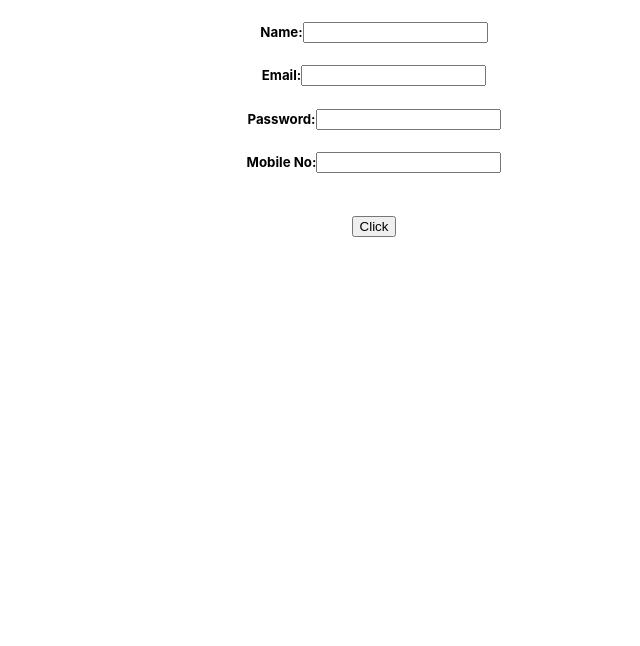
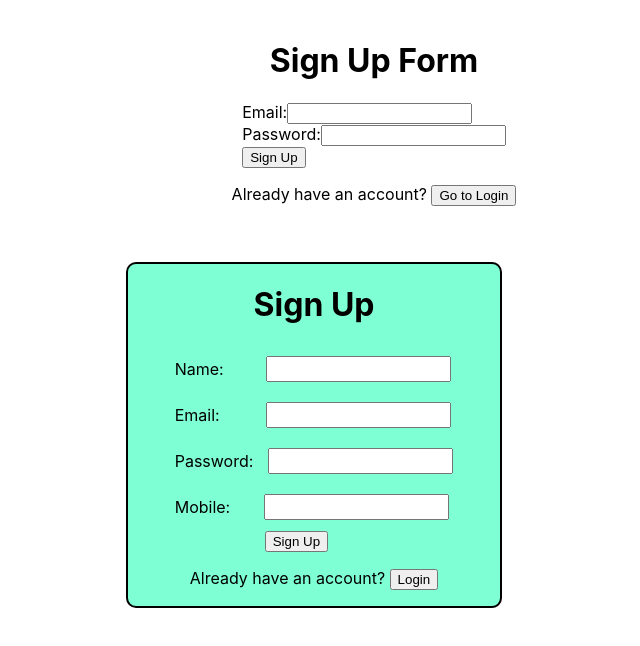
Before and after one commit to dinakaranak/React, a React (Create React App) app: page /FormCredentials in a window 1280 px wide. Shown: the top 646 px of the page, without its empty margins (266-906 px from the left). Built offline with nearby package versions, Linux system fonts and the light colour scheme.

Commit message:
validate form

```diff
--- a/package.json
+++ b/package.json
@@ -4,12 +4,14 @@
   "private": true,
   "dependencies": {
     "cra-template": "1.2.0",
+    "formik": "^2.4.6",
     "react": "^19.0.0",
     "react-dom": "^19.0.0",
     "react-router-dom": "^7.1.5",
     "react-scripts": "5.0.1",
     "sweetalert2": "^11.17.2",
-    "web-vitals": "^4.2.4"
+    "web-vitals": "^4.2.4",
+    "yup": "^1.6.1"
   },
   "scripts": {
     "start": "react-scripts start",
--- a/src/App.js
+++ b/src/App.js
@@ -20,8 +20,7 @@ import UseLocationHook from './Training/UseLocationHook';
 import UseParamsHook from './Training/UseParamsHook';
 import FormModel from './Task1/FormModel';
 import Out from './Task1/Out';
-import Login from './Task1/Login';
-import LoginOut from './Task1/LoginOut';
+
 import FormEvents from './Training/FormEvents';
 import SignIn from './Task1/SignIn';
 import MouseEvents from './Training/MouseEvents';
@@ -32,12 +31,18 @@ import RandomChange from './Task1/RandomChange';
 import DialogueBoxes from './Training/DialogueBoxes';
 import Storages from './Training/Storages';
 import FormCredentials from './Task1/FormCredentials';
-import FormCred from './Task1/FormCred';
+
+import { useState } from 'react';
+import Signup from './Task1/Signup';
+import Login from './Task1/Login';
+import ValidationUsingYup from './Training/ValidationUsingYup';
+
+
 
 
 function App() {
   //features in react js; virtual dom, component based library, babel(transpiler), one way data flow, JSX(javascript embedded with html)
-
+  const [page, setPage] = useState("signup");
 
   return (
     <div className="App">
@@ -59,7 +64,7 @@ function App() {
     {/* <FormModel /> */}
     <BrowserRouter>
         <Routes>
-         <Route  path='/'  element={<Routing />}></Route>
+         <Route  path='/t'  element={<Routing />}></Route>
           <Route  path='/task1'  element={<Task01 />}></Route>
           <Route  path='/task3'  element={<Task03 />}></Route>
           <Route  path='/task4'  element={<Task04 />}></Route>
@@ -72,10 +77,8 @@ function App() {
           <Route  path='/task12'  element={<Task12 />}></Route>
           <Route path='/useLocationHook' element={<UseLocationHook />}></Route>
           <Route path='/UseParamsHook/:id' element={<UseParamsHook />}></Route>
-          <Route path='/' element={<FormModel />}></Route>
+          <Route path='/f' element={<FormModel />}></Route>
           <Route path='/Out' element={<Out />}></Route>
-          <Route path='/' element={<Login />}></Route>
-          <Route path='/LoginOut/:id' element={<LoginOut />}></Route>
           <Route path='/formevents' element={<FormEvents />}></Route>
           <Route path='/sigin' element={<SignIn />}></Route>
           <Route path='/MouseEvents' element={<MouseEvents />}></Route>
@@ -86,9 +89,15 @@ function App() {
           <Route path='/DialogueBoxes' element={<DialogueBoxes />}></Route>
           <Route path='/Storages' element={<Storages />}></Route>
           <Route path='/FormCredentials' element={<FormCredentials />}></Route>
-          <Route path='/FormCred' element={<FormCred />}></Route>
+          <Route path='/ValidationUsingYup' element={<ValidationUsingYup />}></Route>
+
+
+
         </Routes>
     </BrowserRouter>
+    <div style={{ textAlign: "center", padding: "20px" }}>
+      {page === "signup" ? <Signup switchToLogin={() => setPage("login")} /> : <Login switchToSignup={() => setPage("signup")} />}
+    </div>
     </div>
 
   );
--- a/src/Task1/Common.css
+++ b/src/Task1/Common.css
@@ -0,0 +1,59 @@
+.form{
+    margin-left: 30%;
+    text-align: center;
+    width: 30%;
+    border: 2px solid;
+    background-color: aquamarine;
+    border-radius: 10px;
+}
+.name{
+    display: flex;
+    align-items: center;
+    justify-content: space-between;
+    padding: 10px;
+}
+.box-1{
+    margin-left: 40px;
+    height: 20px;
+}
+.box-2{
+    margin-left: 44px;
+    height: 20px;
+
+}
+.box-3{
+    margin-left: 15px;
+    height: 20px;
+}
+.box-4{
+    margin-left: 30px;
+    height: 20px;
+}
+.btn-1{
+    margin-left: 100px;
+}
+
+/* login form */
+.log{
+    margin-left: 30%;
+    text-align: center;
+    width: 30%;
+    border: 2px solid;
+    background-color: aquamarine;
+    border-radius: 10px;
+}
+.iv-1{
+    display: flex;
+    align-items: center;
+    justify-content: space-between;
+    padding: 10px;
+}
+.inp-1{
+   height: 20px;
+}
+.inp-2{
+    height: 20px;
+ }
+ .btn-2{
+    margin-left: 100px;
+ }
--- a/src/Task1/FormCred.js
+++ /dev/null
@@ -1,19 +0,0 @@
-import React from 'react'
-import { useLocation } from 'react-router-dom';
-
-function FormCred() {
-    const location = useLocation();
-    const {  email, password } = location.state || {};
-
-  return (
-    <div>FormCred
-         <h5>Email:
-            <input type='email' name='email'></input></h5>
-            <h5>Password:
-            <input type='password' name='pwd'></input></h5>
-            <button>Click</button>
-    </div>
-  )
-}
-
-export default FormCred
--- a/src/Task1/FormCredentials.js
+++ b/src/Task1/FormCredentials.js
@@ -1,38 +1,75 @@
-import React, { useState } from 'react'
-import { useNavigate } from 'react-router-dom'
+import React, { useState } from "react";
+import Swal from "sweetalert2";
+const FormCredentials = () => {
+  const [page, setPage] = useState("signup"); // "signup" or "login"
+  const [form, setForm] = useState({ email: "", password: "" });
 
-function FormCredentials() {
-    const [details, setDetails]=useState({
-        userName:"",
-        email:"",
-        password:"",
-        mobileNo:"",
-    })
-    function handleChange(e){
-        setDetails({...details,[e.target.name]:e.target.value})
+  const handleChange = (e) => {
+    setForm({ ...form, [e.target.name]: e.target.value });
+  };
+
+  const handleSignup = (e) => {
+    e.preventDefault();
+    localStorage.setItem("userEmail", form.email);
+    localStorage.setItem("userPassword", form.password);
+    Swal.fire({
+        position: "top-end",
+        icon: "success",
+        title: "SignUp Successfully",
+        showConfirmButton: false,
+        timer: 1500
+      });
+    // alert("Signup Successful! Now go to Login.");
+    // setPage("login");
+  };
+
+  const handleLogin = (e) => {
+    e.preventDefault();
+    const storedEmail = localStorage.getItem("userEmail");
+    const storedPassword = localStorage.getItem("userPassword");
+
+    if (form.email === storedEmail && form.password === storedPassword) {
+        Swal.fire({
+            title: "Login Successfully!",
+            icon: "success",
+            draggable: true
+          });
+    } else {
+        Swal.fire({
+            title: "incorrect email or password",
+            icon: "error",
+            draggable: true
+          });
     }
-    const navigate = useNavigate()
-    function handleSubmit(e){
-        e.preventDefault()
-        navigate("/FormCred", { state: details })
-    }
+  };
+
   return (
-    <div>
-        <form onSubmit={handleSubmit}>
-            <h5>Name:
-            <input type='text' name='userName' onChange={handleChange}></input></h5>
-            <h5>Email:
-            <input type='email' name='email' onChange={handleChange}></input></h5>
-            <h5>Password:
-            <input type='password' name='pwd' onChange={handleChange}></input></h5>
-        <h5>Mobile No:
-        <input type='number' name='mobileNo' onChange={handleChange}></input></h5>
-            <br></br><button>Click</button>
-        </form>
+    <div style={{ textAlign: "center", padding: "20px" }}>
+      <h1>{page === "signup" ? "Sign Up" : "Login"} Form</h1>
+      <form onSubmit={page === "signup" ? handleSignup : handleLogin} style={{ display: "inline-block", textAlign: "left" }}>
+        <div>
+          <label>Email:</label>
+          <input type="email" name="email" value={form.email} onChange={handleChange} required />
+        </div>
+        <div>
+          <label>Password:</label>
+          <input type="password" name="password" value={form.password} onChange={handleChange} required />
+        </div>
+        <button type="submit">{page === "signup" ? "Sign Up" : "Login"}</button>
+      </form>
+      {page === "signup" ? (
+        <p>
+          Already have an account?{" "}
+          <button onClick={() => setPage("login")}>Go to Login</button>
+        </p>
+      ) : (
+        <p>
+          Don't have an account?{" "}
+          <button onClick={() => setPage("signup")}>Go to Signup</button>
+        </p>
+      )}
+    </div>
+  );
+};
 
-
-    </div>
-  )
-}
-
-export default FormCredentials
+export default FormCredentials;
--- a/src/Task1/Login.js
+++ b/src/Task1/Login.js
@@ -1,46 +1,58 @@
 import React, { useState } from "react";
-import { useNavigate, useParams } from "react-router-dom";
-
-const Login = () => {
-  const { id } = useParams();
-  const [formData, setFormData] = useState({
-    name: "",
-    email: "",
-  });
-  const navigate = useNavigate();
+import Swal from "sweetalert2";
+import './Common.css'
+const Login = ({ switchToSignup }) => {
+  const [form, setForm] = useState({ email: "", password: "" });
+  const [error, setError] = useState("");
 
   const handleChange = (e) => {
-    setFormData({ ...formData, [e.target.name]: e.target.value });
+    setForm({ ...form, [e.target.name]: e.target.value });
   };
 
-  const handleSubmit = (e) => {
+  const handleLogin = (e) => {
     e.preventDefault();
-    navigate(`/LoginOut/${formData.name}`);
+    // Retrieve stored user details
+    const storedEmail = localStorage.getItem("userEmail");
+    const storedPassword = localStorage.getItem("userPassword");
+
+    if (!/^\S+@\S+\.\S+$/.test(form.email)) {
+      setError("Invalid email format.");
+    } else if (form.email === storedEmail && form.password === storedPassword) {
+         Swal.fire({
+                  title: "Login Successfully!",
+                  icon: "success",
+                  draggable: true
+                });
+      setError(""); // Clear error message
+    } else {
+         Swal.fire({
+                    title: "incorrect email or password",
+                    icon: "error",
+                    draggable: true
+                  });
+    //   setError("Incorrect Email or Password ❌");
+    }
   };
 
   return (
     <div>
-      <h2>User Form</h2>
-      {id && <p>Editing User ID: {id}</p>}
-      <form onSubmit={handleSubmit}>
-        <label>Name:</label>
-        <input
-          type="text"
-          name="name"
-          value={formData.name}
-          onChange={handleChange}
-        />
-        <br />
-        <label>Email:</label>
-        <input
-          type="email"
-          name="email"
-          value={formData.email}
-          onChange={handleChange}
-        />
-        <br />
-        <button type="submit">Submit</button>
+        <div className="log">
+      <h1>Login</h1>
+      <form onSubmit={handleLogin} noValidate style={{ display: "inline-block", textAlign: "left" }}>
+        <div className="iv-1">
+          <label>Email:</label>
+          <input className="inp-1" type="email" name="email" value={form.email} onChange={handleChange} required />
+        </div>
+        <div className="iv-1">
+          <label>Password:</label>
+          <input className="inp-2" type="password" name="password" value={form.password} onChange={handleChange} required />
+        </div>
+        <button className="btn-2" type="submit">Login</button>
+        <p style={{ color: "red" }}>{error}</p>
       </form>
+      <p>
+        Don't have an account? <button onClick={switchToSignup}>Signup</button>
+      </p></div>
     </div>
   );
 };
--- /dev/null
+++ b/src/Task1/SiginLogin.css
@@ -0,0 +1,3 @@
+.form{
+    border-radius: 2px solid;
+}
--- /dev/null
+++ b/src/Task1/Signup.js
@@ -0,0 +1,77 @@
+import React, { useState } from "react";
+import Swal from "sweetalert2";
+import './Common.css'
+const Signup = ({ switchToLogin }) => {
+  const [form, setForm] = useState({ name: "", email: "", password: "", mobile: "" });
+  const [errors, setErrors] = useState({});
+
+  const validate = () => {
+    let tempErrors = {};
+    if (!/^[a-zA-Z\s]{3,}$/.test(form.name)) tempErrors.name = "Name must be at least 3 letters.";
+    if (!/^\S+@\S+\.\S+$/.test(form.email)) tempErrors.email = "Invalid email format.";
+    if (!/^(?=.*\d)[A-Za-z\d]{6,}$/.test(form.password))
+      tempErrors.password = "Password must be at least 6 characters & contain a number.";
+    if (!/^\d{10}$/.test(form.mobile)) tempErrors.mobile = "Mobile number must be 10 digits.";
+
+    setErrors(tempErrors);
+    return Object.keys(tempErrors).length === 0;
+  };
+
+  const handleChange = (e) => {
+    setForm({ ...form, [e.target.name]: e.target.value });
+  };
+
+  const handleSignup = (e) => {
+    e.preventDefault();
+    if (validate()) {
+      localStorage.setItem("userName", form.name);
+      localStorage.setItem("userEmail", form.email);
+      localStorage.setItem("userPassword", form.password);
+      localStorage.setItem("userMobile", form.mobile);
+
+     Swal.fire({
+           position: "top-end",
+           icon: "success",
+           title: "SignUp Successfully",
+           showConfirmButton: false,
+           timer: 1500
+         });
+      switchToLogin();
+    }
+  };
+
+  return (
+    <div>
+        <div className="form">
+      <h1>Sign Up</h1>
+      <form onSubmit={handleSignup} noValidate style={{ display: "inline-block", textAlign: "left" }}>
+        <div className="name">
+          <label>Name:</label>
+          <input className="box-1" type="text" name="name" value={form.name} onChange={handleChange} required />
+          <span style={{ color: "red" }}>{errors.name}</span>
+        </div>
+        <div className="name">
+          <label>Email:</label>
+          <input className="box-2" type="email" name="email" value={form.email} onChange={handleChange} required />
+          <span style={{ color: "red" }}>{errors.email}</span>
+        </div>
+        <div className="name">
+          <label>Password:</label>
+          <input className="box-3" type="password" name="password" value={form.password} onChange={handleChange} required />
+          <span style={{ color: "red" }}>{errors.password}</span>
+        </div>
+        <div className="name">
+          <label>Mobile:</label>
+          <input className="box-4" type="tel" name="mobile" value={form.mobile} onChange={handleChange} required />
+          <span style={{ color: "red" }}>{errors.mobile}</span>
+        </div>
+        <button type="submit" className="btn-1">Sign Up</button>
+      </form>
+      <p>
+        Already have an account? <button onClick={switchToLogin}> Login</button>
+      </p></div>
+    </div>
+  );
+};
+
+export default Signup;
--- /dev/null
+++ b/src/Training/ValidationUsingYup.js
@@ -0,0 +1,65 @@
+import React, { useState } from 'react'
+import * as yup from "yup"
+import { ErrorMessage, Formik } from 'formik'
+
+function ValidationUsingYup() {
+    const [details, setDetails] = useState({
+        userName:"",
+        email:"",
+        age:"",
+        mobileNo:"",
+    })
+    const schema = yup.object().shape({
+        userName:yup.string().max(20,"the username length must be with in 20 chars").required("you cant leave empty"),
+        email:yup.string().email().required(),
+        age:yup.number().positive().integer().required(),
+        mobileNo:yup.number().min(10).positive().integer().required()
+
+    })
+    // function handleChange(e){
+    //     setDetails({...details,[e.target.name]:e.target.value})
+    // }
+
+    function handleSubmits(v){
+        // e.preventDefault()
+        console.log(v);
+        setDetails(v)
+
+    }
+
+  return (
+    <div>ValidationUsingYup
+ <Formik
+ initialValues={details}
+ enableReinitialize
+ validationSchema={schema}
+ onSubmit={(values)=>handleSubmits(values)}
+ >
+ {({handleSubmit,handleChange,values}) => (
+<form onSubmit={handleSubmit}>
+
+    <input type='text' name='userName' placeholder='Enter Your Name' onChange={handleChange}></input>
+    <ErrorMessage name='userName' /><br></br>
+    <input type='text' name='email' placeholder='Enter your Email' onChange={handleChange}></input>
+    <ErrorMessage name='email' /><br></br>
+    <input type='text' name='age' placeholder='Enter Your Age' onChange={handleChange}></input>
+    <ErrorMessage name='age' /><br></br>
+    <input type='text' name='mobileNo' placeholder='Enter Your Mobile Number' onChange={handleChange}></input>
+    <ErrorMessage name='mobileNo' /><br></br>
+    <button >submit</button>
+    {values.userName}
+</form>
+)}
+
+</Formik>
+{details.email}<br></br>
+{details.mobileNo}
+
+    </div>
+  )
+}
+
+export default ValidationUsingYup
+
+//npm i formik
+//npm i yup
```
Also changed, not shown: 1 other file (tests, documents, lock files or other folders).
